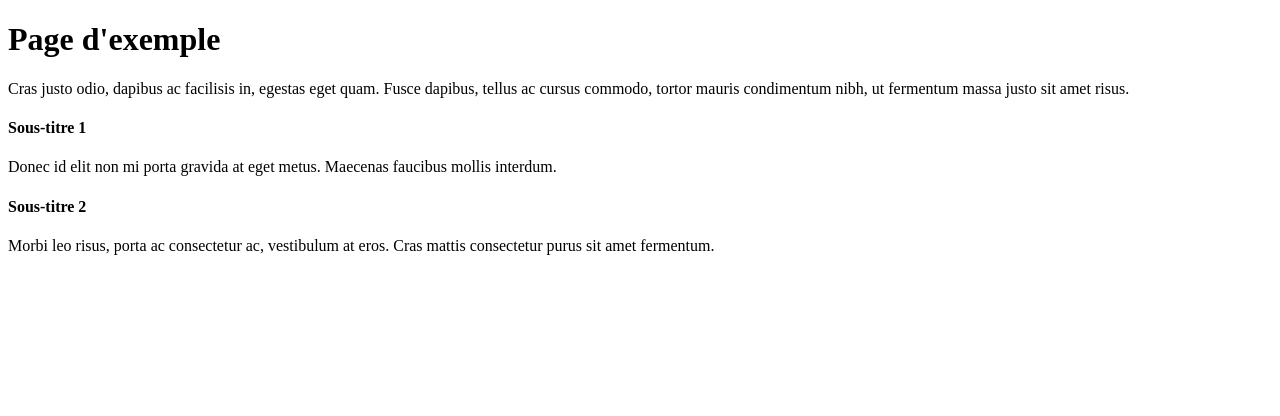
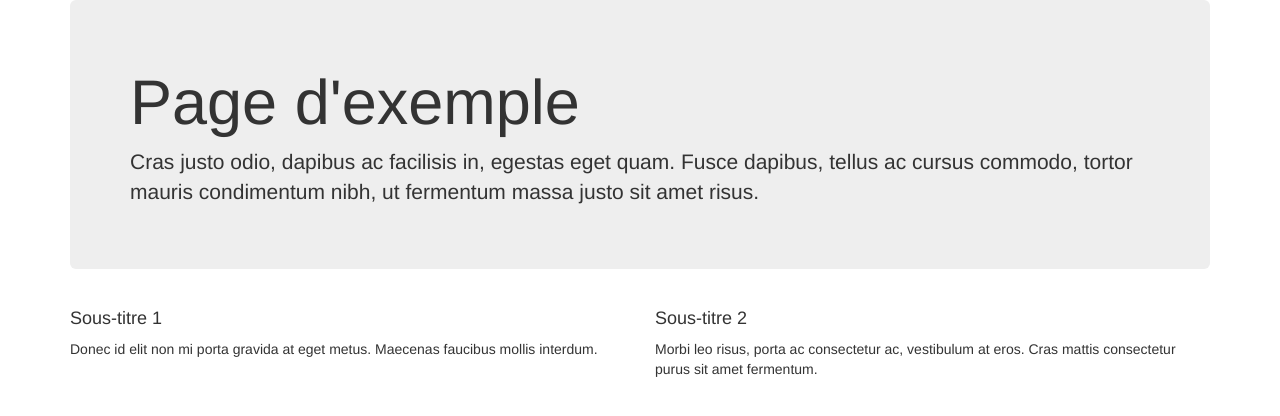
Before and after one commit to adrian410/td_git, a plain HTML site: page index.html in a window 1280 px wide. Drawn offline with nearby package versions, Linux system fonts and the light colour scheme.

Commit message:
Modif de index

```diff
--- a/index.html
+++ b/index.html
@@ -1,6 +1,7 @@
 <!DOCTYPE html>
 <html lang="fr">
 <head>
+<link rel="stylesheet" href="http://netdna.bootstrapcdn.com/bootstrap/3.0.2/css/bootstrap.min.css">
 <meta charset="utf-8">
 <title>Exemple avec Git</title>
 </head>
```
